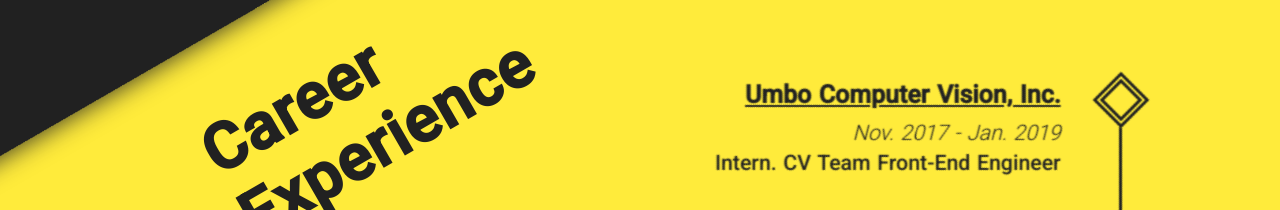
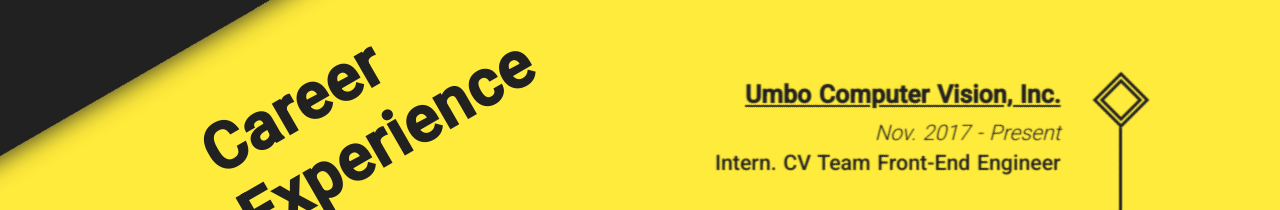
Before and after one commit to Alexius-Huang/Svartalvheim, a Nuxt app: page /maxwell-alexius in a window 1280 px wide. Shown: the part 1320-1530 px from the top of the page. Built offline with nearby package versions, Linux system fonts and the light colour scheme.

Commit message:
Add font family

```diff
--- a/components/misc/MaxwellAlexius.CareerExperience.vue
+++ b/components/misc/MaxwellAlexius.CareerExperience.vue
@@ -7,7 +7,7 @@
         <ul class="timeline">
           <li>
             <h3>Umbo Computer Vision, Inc.</h3>
-            <p class="date">Nov. 2017 - Jan. 2019</p>
+            <p class="date">Nov. 2017 - Present</p>
             <p class="position">Intern. CV Team Front-End Engineer</p>
           </li>
           <li>
--- a/components/misc/MaxwellAlexius.Jumbotron.vue
+++ b/components/misc/MaxwellAlexius.Jumbotron.vue
@@ -12,6 +12,7 @@
 </script>
 
 <style scoped lang="sass">
+@import url('https://fonts.googleapis.com/css?family=Staatliches')
 @import '../../sass/colors.sass'
 @import '../../sass/helpers.sass'
 
--- a/components/misc/MaxwellAlexius.PublicSpeech.vue
+++ b/components/misc/MaxwellAlexius.PublicSpeech.vue
@@ -21,6 +21,7 @@
 </script>
 
 <style scoped lang="sass">
+@import url('https://fonts.googleapis.com/css?family=Staatliches');
 @import '../../sass/colors.sass'
 @import '../../sass/helpers.sass'
 
--- a/components/misc/MaxwellAlexius.SkillSet.vue
+++ b/components/misc/MaxwellAlexius.SkillSet.vue
@@ -148,6 +148,7 @@
 </script>
 
 <style scoped lang="sass">
+@import url('https://fonts.googleapis.com/css?family=Staatliches');
 @import '../../sass/colors.sass'
 @import '../../sass/helpers.sass'
 
--- a/layouts/default.vue
+++ b/layouts/default.vue
@@ -5,8 +5,7 @@
 </template>
 
 <style lang="sass">
-@import url('https://fonts.googleapis.com/css?family=Roboto:300,500')
-@import url('https://fonts.googleapis.com/css?family=Staatliches')
+@import url('https://fonts.googleapis.com/css?family=Roboto:300,500|Staatliches');
 @import '../sass/colors.sass'
 
 html
```
